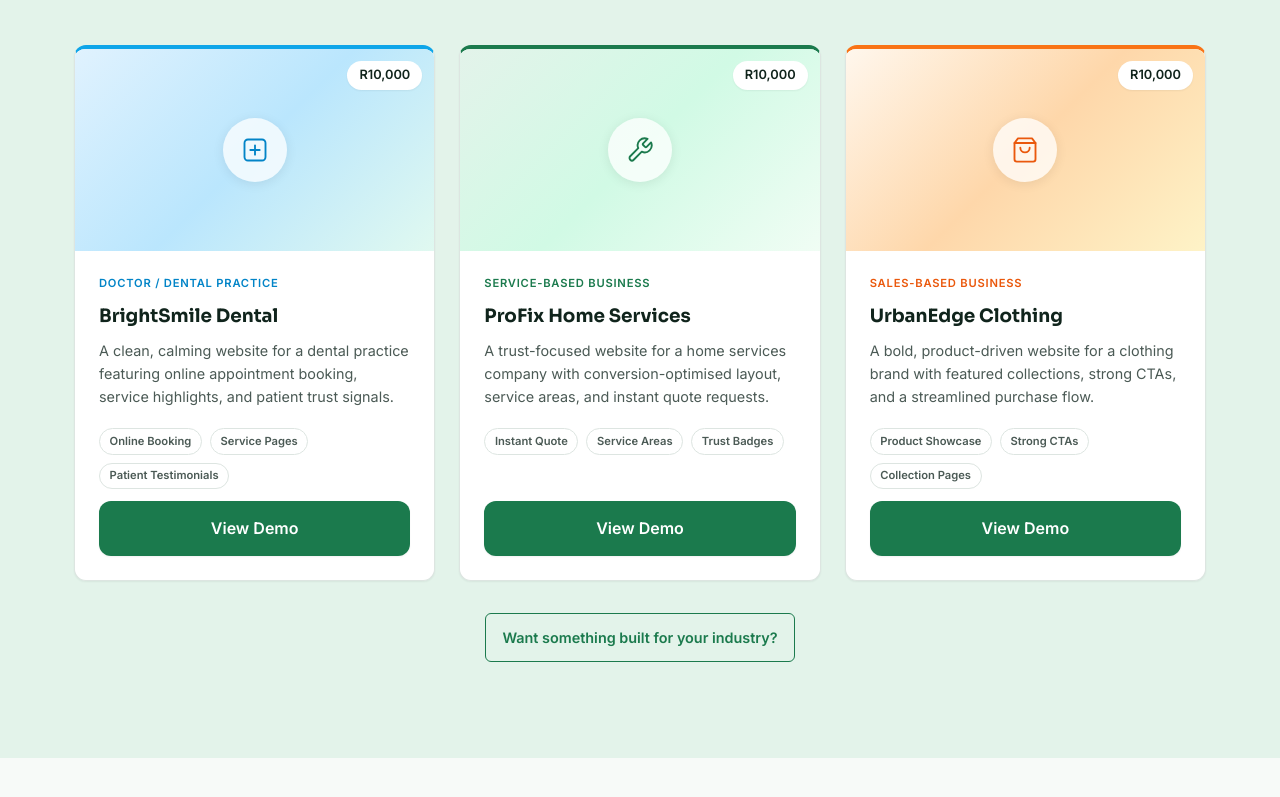
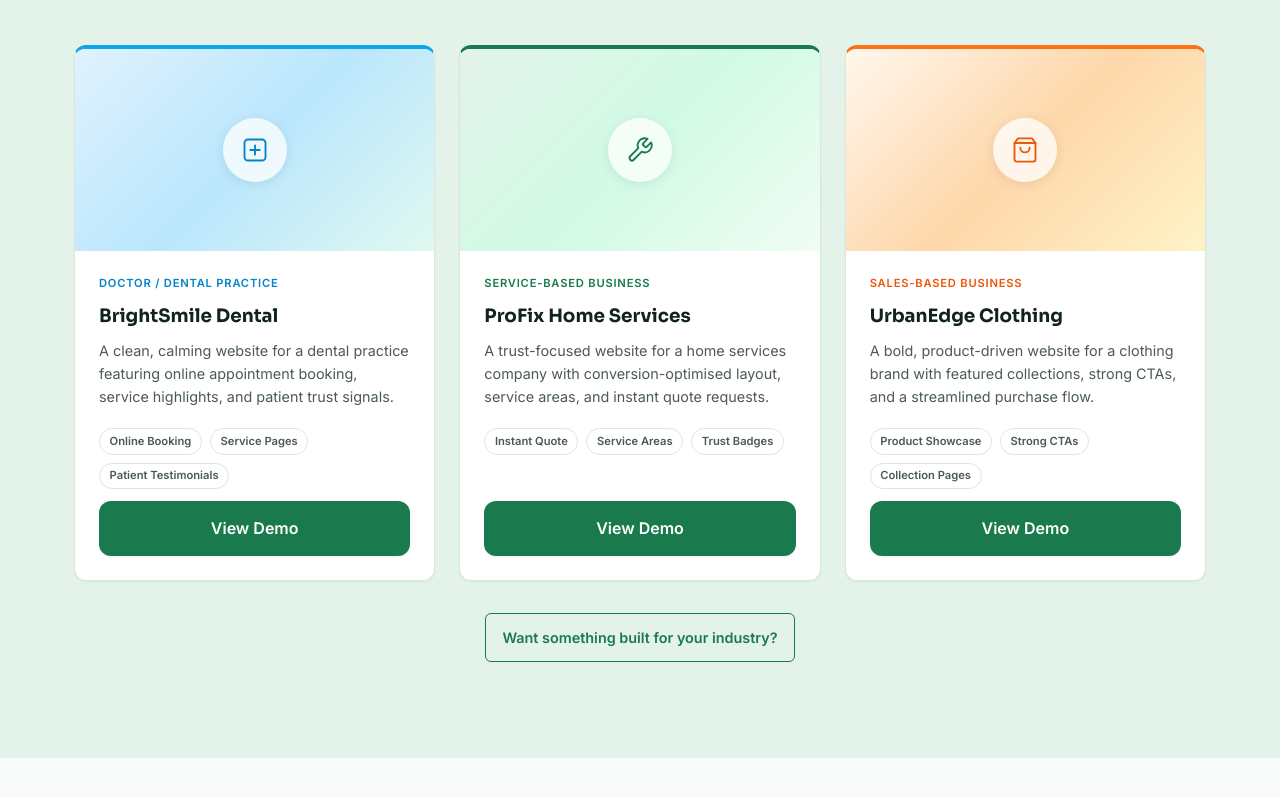
Before and after one commit to InfoTrellisHub/trellishub, a website: page index.html in a window 1280 px wide. Shown: the part 1934-2731 px from the top of the page. Drawn offline with nearby package versions, Linux system fonts and the light colour scheme; no server answers.

Commit message:
Remove price badges from portfolio cards
Drops the R10,000 value badge from all three demo cards. Removed the
badge span from the renderCard template, stripped the value field from
projects.json, and deleted the now-unused .portfolio-value-badge CSS
rule. Layout is unchanged — the badge was position:absolute so no gap.

Co-Authored-By: Claude Sonnet 4.6 <noreply@anthropic.com>

```diff
--- a/assets/css/sections.css
+++ b/assets/css/sections.css
@@ -163,18 +163,6 @@
 .portfolio-card--service .portfolio-thumb-icon svg { color: #1B7A4D; }
 .portfolio-card--sales   .portfolio-thumb-icon svg { color: #ea580c; }
 
-.portfolio-value-badge {
-  position: absolute;
-  top: var(--space-2);
-  right: var(--space-2);
-  background: var(--color-white);
-  border-radius: var(--radius-full);
-  padding: 0.25rem 0.75rem;
-  font-size: var(--text-xs);
-  font-weight: 700;
-  color: var(--color-ink);
-  box-shadow: var(--shadow-sm);
-}
 
 .portfolio-card-body {
   padding: var(--space-4);
--- a/assets/data/projects.json
+++ b/assets/data/projects.json
@@ -3,7 +3,6 @@
     "id": "medical",
     "title": "BrightSmile Dental",
     "industry": "Doctor / Dental Practice",
-    "value": "R10,000",
     "description": "A clean, calming website for a dental practice featuring online appointment booking, service highlights, and patient trust signals.",
     "features": ["Online Booking", "Service Pages", "Patient Testimonials"],
     "aesthetic": "Clean, professional, calming",
@@ -13,7 +12,6 @@
     "id": "service",
     "title": "ProFix Home Services",
     "industry": "Service-Based Business",
-    "value": "R10,000",
     "description": "A trust-focused website for a home services company with conversion-optimised layout, service areas, and instant quote requests.",
     "features": ["Instant Quote", "Service Areas", "Trust Badges"],
     "aesthetic": "Minimal, modern, professional",
@@ -23,7 +21,6 @@
     "id": "sales",
     "title": "UrbanEdge Clothing",
     "industry": "Sales-Based Business",
-    "value": "R10,000",
     "description": "A bold, product-driven website for a clothing brand with featured collections, strong CTAs, and a streamlined purchase flow.",
     "features": ["Product Showcase", "Strong CTAs", "Collection Pages"],
     "aesthetic": "Bold, visual, conversion-focused",
--- a/assets/js/portfolio.js
+++ b/assets/js/portfolio.js
@@ -27,7 +27,6 @@
       <div class="card portfolio-card ${meta.accentClass}" data-reveal>
         <div class="portfolio-thumb-new">
           <div class="portfolio-thumb-icon">${meta.icon}</div>
-          <span class="portfolio-value-badge">${project.value}</span>
         </div>
         <div class="portfolio-card-body">
           <span class="portfolio-industry-tag">${project.industry}</span>
```
